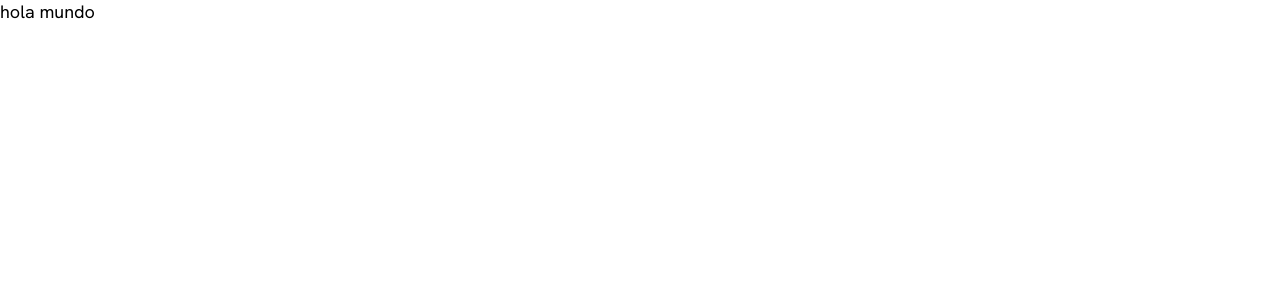
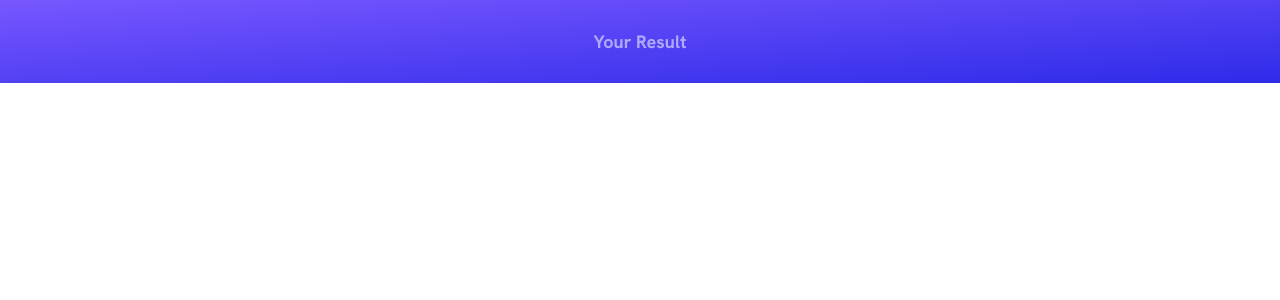
Before and after one commit to UnicornDad8/results-sumary-component, a React (Create React App) app in the folder challenge/: page / in a window 1280 px wide. Shown: the top 300 px of the page. Built offline with nearby package versions, Linux system fonts and the light colour scheme.

Commit message:
Added gradient to background

```diff
--- a/challenge/src/App.js
+++ b/challenge/src/App.js
@@ -1,5 +1,16 @@
+import "./index.css";
+
 function App() {
-  return <div>hola mundo</div>;
+  return (
+    <main>
+      <section className="gradient-bg result-box">
+        <div className="result-container">
+          <h3>Your Result</h3>
+        </div>
+      </section>
+      <section></section>
+    </main>
+  );
 }
 
 export default App;
--- a/challenge/src/index.css
+++ b/challenge/src/index.css
@@ -14,23 +14,23 @@ html {
   font-size: 62.5%;
 }
 
-::root {
+:root {
   --light-red: hsl(0, 100%, 67%);
   --orangey-yellow: hsl(39, 100%, 56%);
   --green-teal: hsl(166, 100%, 37%);
   --cobalt-blue: hsl(234, 85%, 45%);
 
   /* Background */
-  --light-slate-blue: hsl(252, 100%, 67%);
-  --light-royal-blue: hsl(241, 81%, 54%);
+  --light-slate-blue: #7857ff;
+  --light-royal-blue: #2e2be9;
 
   /* Circle */
   --violet-blue: hsla(256, 72%, 46%, 1);
   --persian-blue: hsla(241, 72%, 46%, 0);
 
   /* Neutral */
-  --white: hsl(0, 0%, 100%);
-  --pale-blue: hsl(221, 100%, 96%);
+  --white: #fff;
+  --pale-blue: #ebf1ff;
   --light-lavender: hsl(241, 100%, 89%);
   --dark-grey-blue: hsl(224, 30%, 27%);
 }
@@ -43,3 +43,30 @@ body {
   font-size: 1.8rem;
   font-family: "Hanken Grotesk", sans-serif;
 }
+
+@media only screen and (min-width: 375px) {
+}
+
+.gradient-bg {
+  background: linear-gradient(
+    to right bottom,
+    var(--light-slate-blue),
+    var(--light-royal-blue)
+  );
+}
+
+.result-box {
+  padding: 3rem 1.5rem;
+}
+
+.result-container {
+  max-width: 300px;
+  margin: 0 auto;
+  text-align: center;
+}
+
+.result-container h3 {
+  font-size: 1.8rem;
+  color: var(--pale-blue);
+  opacity: 0.6;
+}
```
Also changed, not shown: challenge/src/index.js (+6 -6 lines).
